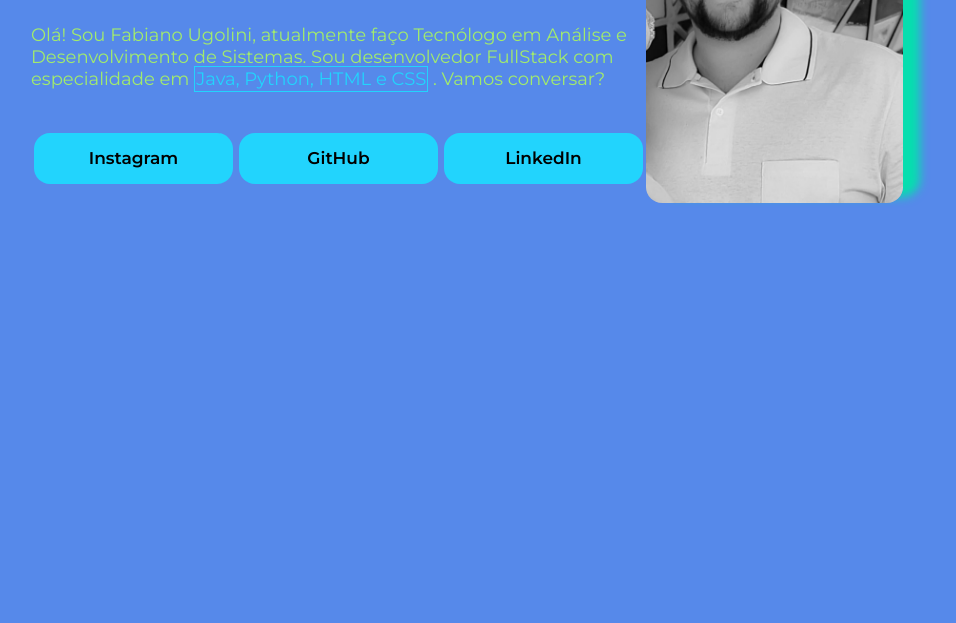
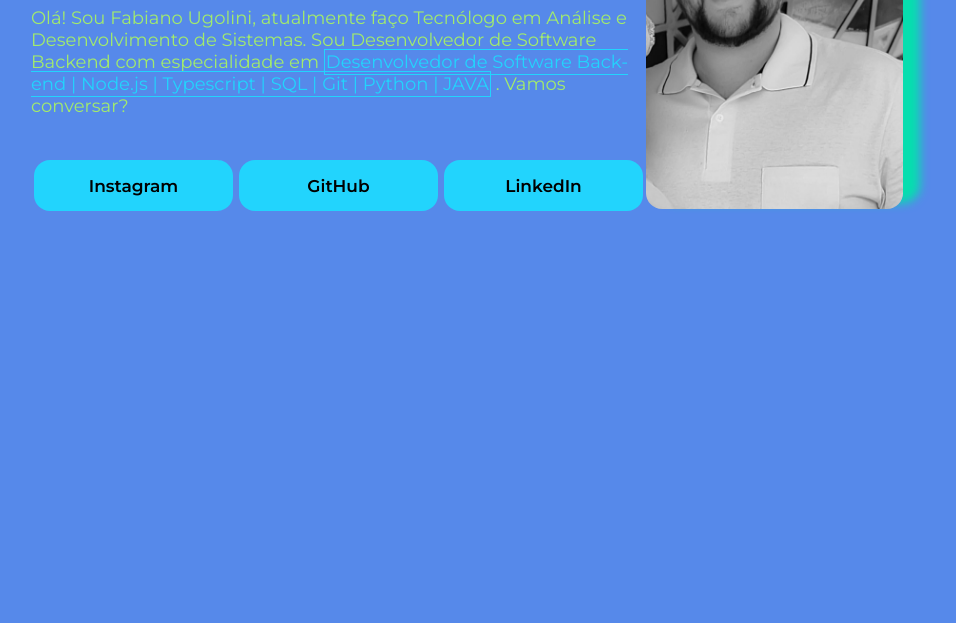
Before and after one commit to xUgolini/ApresentacaoFabianoUgolini, a plain HTML site: page index.html in a window 1280 px wide. Shown: the part 305-928 px from the top of the page, without its empty margins (289-1245 px from the left). Drawn offline with nearby package versions, Linux system fonts and the light colour scheme.

Commit message:
Update index.html

```diff
--- a/index.html
+++ b/index.html
@@ -12,7 +12,7 @@
     <main class="apresentacao">
         <section class="apresentacao__conteudo">
             <h1 class="apresentacao__conteudo__titulo">Seja bem vindo(a) ao meu mundo, <strong class="titulo-destaque">venha me conhecer melhor!</strong></h1>
-            <p class="apresentacao__conteudo__texto">Olá! Sou Fabiano Ugolini, atualmente faço Tecnólogo em Análise e Desenvolvimento de Sistemas. Sou desenvolvedor FullStack com especialidade em <span class="paragrafo-destaque">Java, Python, HTML e CSS</span> .
+            <p class="apresentacao__conteudo__texto">Olá! Sou Fabiano Ugolini, atualmente faço Tecnólogo em Análise e Desenvolvimento de Sistemas. Sou Desenvolvedor de Software Backend com especialidade em <span class="paragrafo-destaque">Desenvolvedor de Software Back-end | Node.js | Typescript | SQL | Git | Python | JAVA</span> .
             Vamos conversar?</p>
             <div class="apresentacao__links">
                 <a class="apresentacao__links__link" href="https:/instagram.com/fabianougolini">Instagram</a>
```
